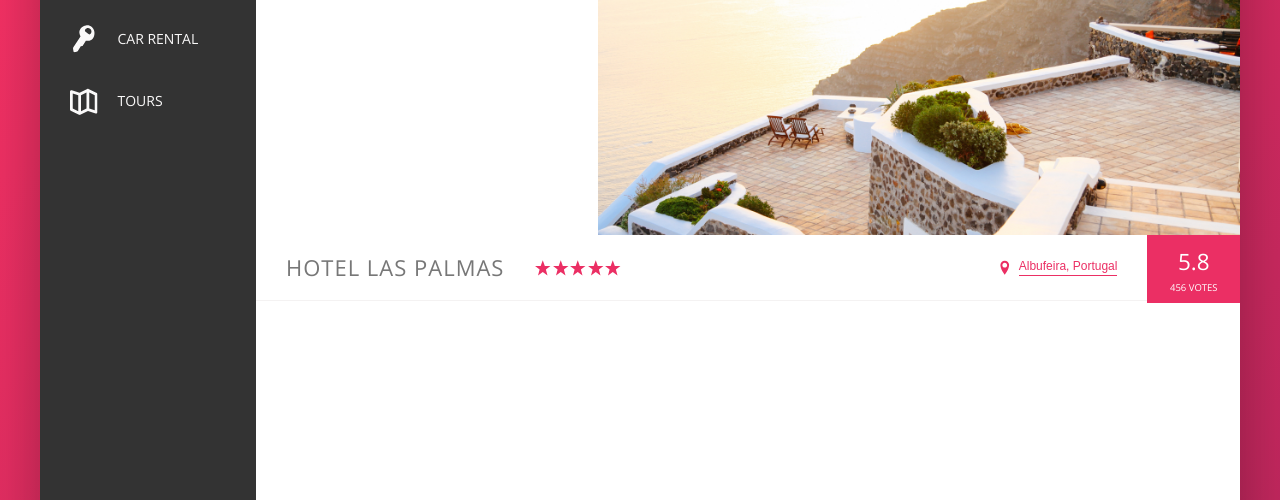
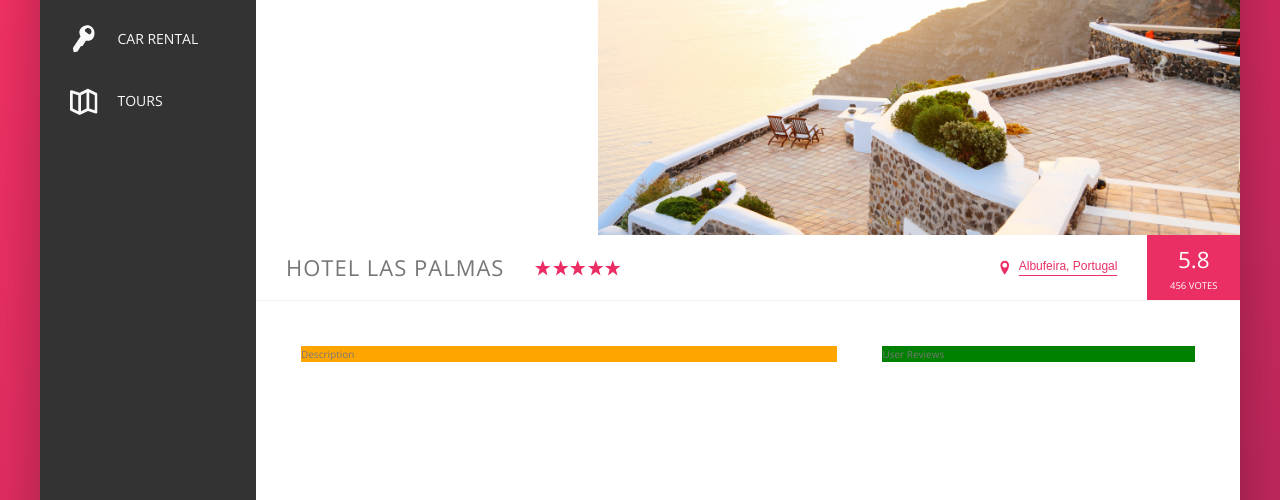
Before and after one commit to smarigowda/advanced-css-flexbox, a website: page starter/index.html in a window 1280 px wide. Shown: the part 300-800 px from the top of the page. Drawn offline with nearby package versions, Linux system fonts and the light colour scheme.

Commit message:
layout for detail, description and user-review containers

```diff
--- a/starter/index.html
+++ b/starter/index.html
@@ -46,7 +46,6 @@
             </nav>
         </header>
         <div class="content">
-
             <div class="sidebar">
                 <ul class="side-nav">
                     <li class="side-nav__item side-nav__item--active">
@@ -89,7 +88,6 @@
                     @2019 by Trillo. All rights reserved.
                 </div>
             </div>
-
             <div class="hotel-view">
                 <div class="gallery">
                     <figure class="gallery__item">
@@ -134,6 +132,14 @@
                         <div class="overview__rating-count">456 Votes</div>
                     </div>
                 </div>
+                <div class="detail">
+                    <div class="description">
+                        Description
+                    </div>
+                    <div class="user-reviews">
+                        User Reviews
+                    </div>
+                </div>
             </div>
         </div>
     </div>
--- a/starter/sass/_components.scss
+++ b/starter/sass/_components.scss
@@ -246,7 +246,7 @@
         background-color: var(--color-primary);
         color: #fff;
         margin-left: 3rem;
-        margin-bottom: -3px;
+        // margin-bottom: -3px;
         &-average {
             font-size: 2.25rem;
             font-weight: 300;
--- a/starter/sass/_layout.scss
+++ b/starter/sass/_layout.scss
@@ -31,5 +31,21 @@
 .hotel-view {
     background-color: #fff;
     flex: 1;
-    height: 100vh;
+    height: 80rem;
 }
+
+.detail {
+    display: flex;
+    padding: 4.5rem;
+}
+.description {
+    flex: 0 0 60%;
+    margin-right: 4.5rem;
+    // test
+    background-color: orange;
+}
+.user-reviews {
+    flex: 1;
+    // test
+    background-color: green;
+}
```
Also changed, not shown: starter/css/style.css.
